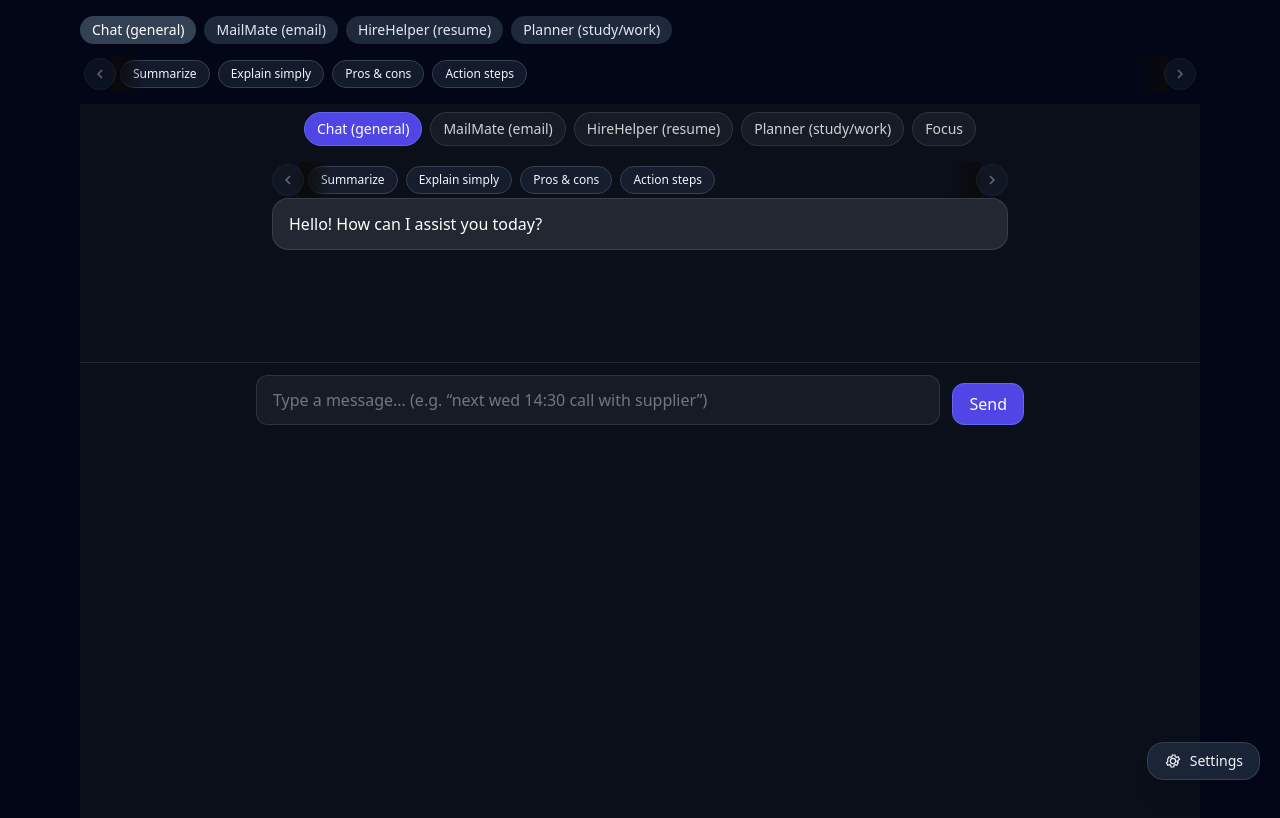
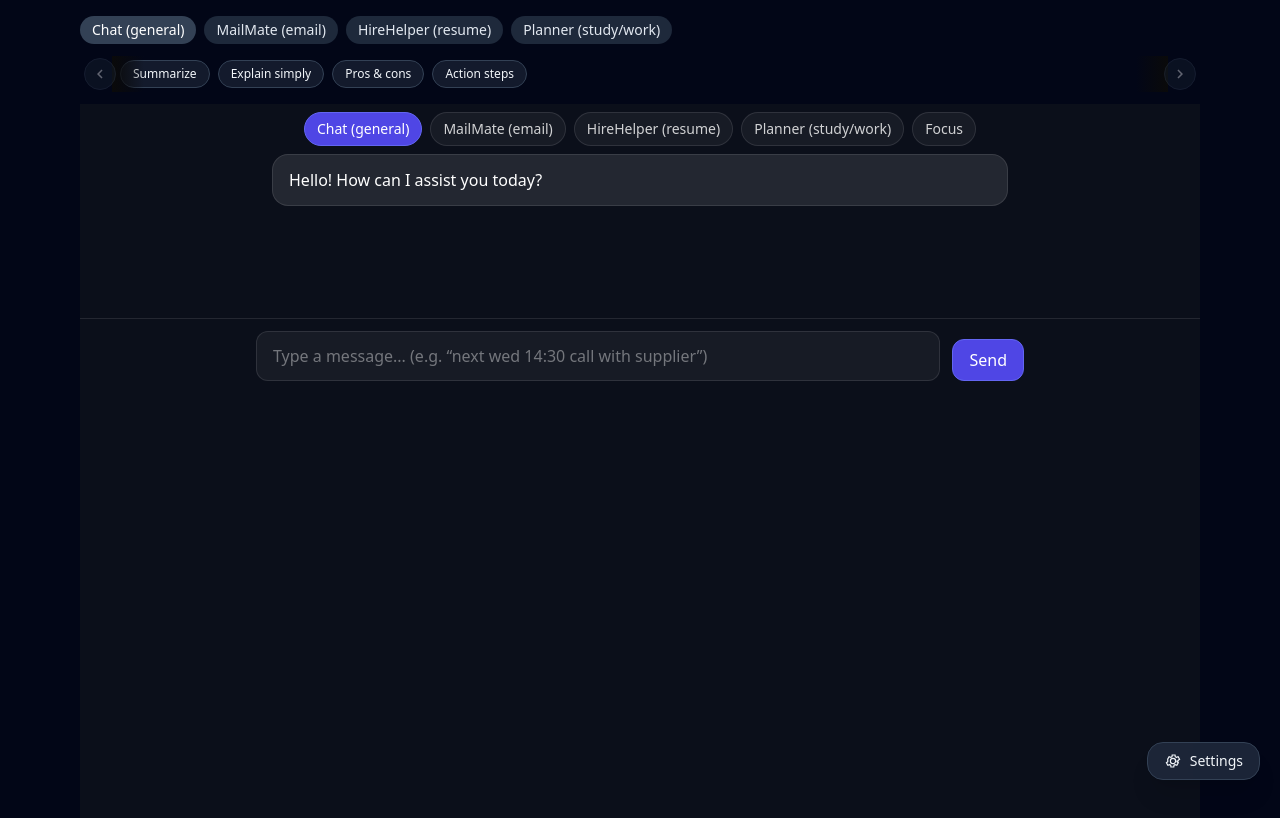
Before and after one commit to madevthevanthiran-maker/amplyai-chatbot, a Next.js app: page /app in a window 1280 px wide. Shown: the top 818 px of the page. Built offline with nearby package versions, Linux system fonts and the light colour scheme; no server answers.

Commit message:
Update ChatPanel.jsx

```diff
--- a/components/ChatPanel.jsx
+++ b/components/ChatPanel.jsx
@@ -4,10 +4,16 @@ import PresetBar from "./PresetBar";
 import presets from "./presets";
 
 /**
- * ChatPanel (fixed wiring)
- * - Preset buttons now feed directly into handleSend
- * - Uses your existing /api/chat endpoint (no changes)
- * - Enter-to-send handled by ChatInput (above)
+ * ChatPanel
+ * ----------
+ * Owns:
+ *  - The mode tabs
+ *  - EXACTLY ONE PresetBar (wired to send)
+ *  - Messages list
+ *  - Input (Enter-to-send)
+ *
+ * Safety: adds a guard so if some other parent accidentally renders a second
+ * PresetBar above or below, this panel still shows only one (no duplicates).
  */
 
 const DISPLAY_TZ =
@@ -39,7 +45,17 @@ export default function ChatPanel() {
   const [selectedMode, setSelectedMode] = useState("general");
   const [tokens, setTokens] = useState(null);
 
-  // Load Google auth status (optional, safe if not connected)
+  // Prevent duplicate preset bars: if some other preset bar exists on page,
+  // we track it and avoid rendering ours (defensive; should not happen if page is clean).
+  const [externalPresetDetected, setExternalPresetDetected] = useState(false);
+  useEffect(() => {
+    // Look for another .preset-strip outside of our own container
+    const strips = document.querySelectorAll(".preset-strip");
+    // If there is already one before we mount, mark duplicate
+    if (strips.length > 1) setExternalPresetDetected(true);
+  }, []);
+
+  // Load Google auth status (non-fatal if it fails)
   useEffect(() => {
     (async () => {
       try {
@@ -47,7 +63,7 @@ export default function ChatPanel() {
         const data = await res.json();
         if (data?.connected) setTokens(data.tokens ?? true);
       } catch {
-        // ignore
+        /* ignore */
       }
     })();
   }, []);
@@ -59,7 +75,7 @@ export default function ChatPanel() {
     setLoading(true);
 
     try {
-      // Route calendar-ish prompts to calendar mode (plus Focus tab)
+      // Calendar-ish prompts (or Focus tab)
       const isCalendarLike =
         selectedMode === "focus" ||
         /\b(block|calendar|schedule|meeting|mtg|event|call|appointment|appt)\b/i.test(
@@ -83,7 +99,9 @@ export default function ChatPanel() {
           const { title, startISO, endISO } = data.parsed;
           add({
             role: "assistant",
-            content: `📅 **Created:** ${title}\n🕒 ${fmtDT(startISO)} → ${fmtDT(endISO)} (${DISPLAY_TZ})`,
+            content: `📅 **Created:** ${title}\n🕒 ${fmtDT(startISO)} → ${fmtDT(
+              endISO
+            )} (${DISPLAY_TZ})`,
           });
         } else {
           add({ role: "assistant", content: "⚠️ I couldn't parse that into an event." });
@@ -102,6 +120,7 @@ export default function ChatPanel() {
       if (!res.ok) throw new Error(data.message || data.error || "Request failed");
       add({ role: "assistant", content: data.reply || "(no reply)" });
     } catch (err) {
+      console.error("[/api/chat] error", { text, err });
       add({ role: "assistant", content: `❌ ${err.message}` });
     } finally {
       setLoading(false);
@@ -110,7 +129,7 @@ export default function ChatPanel() {
 
   return (
     <div className="flex min-h-[calc(100vh-64px)] flex-col bg-[#0b0f1a]">
-      {/* Mode chips */}
+      {/* Mode tabs */}
       <div className="mx-auto max-w-3xl px-3 py-2 flex flex-wrap gap-2 text-sm">
         {[
           ["general", "Chat (general)"],
@@ -136,7 +155,8 @@ export default function ChatPanel() {
         })}
       </div>
 
-      {/* Single preset bar; clicks call handleSend directly */}
+      {/* OUR single preset bar (skipped if an external duplicate is detected) */}
+      {!externalPresetDetected && (
         <div className="mx-auto w-full max-w-3xl px-3">
           <PresetBar
             presets={presets[selectedMode] || []}
@@ -144,6 +164,7 @@ export default function ChatPanel() {
             onInsert={(text) => handleSend(text)}
           />
         </div>
+      )}
 
       {/* Messages */}
       <div className="mx-auto w-full max-w-3xl px-3 md:px-4">
```
Lines whose indentation alone changed are shown as unchanged.
